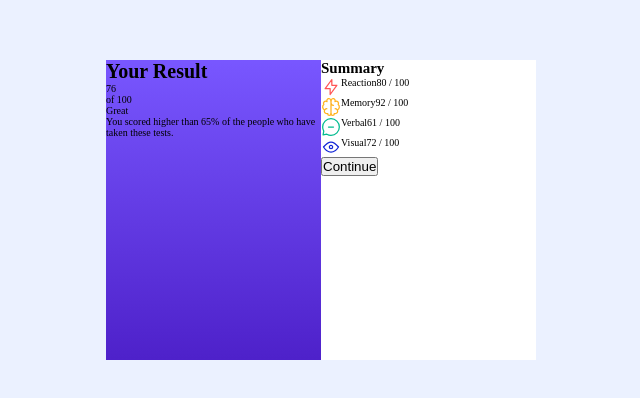
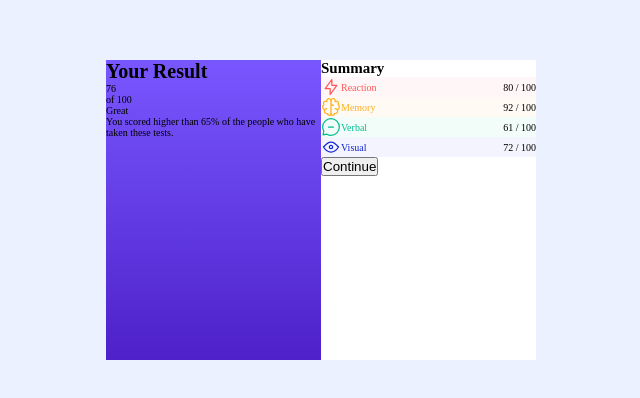
Before and after one commit to NullCoffeeException-Frontend-Mentor/results-summary-component, a React (Vite) app: page / in a window 1280 px wide. Shown: the part 190-588 px from the top of the page, without its empty margins (319-959 px from the left). Built offline with nearby package versions, Linux system fonts and the light colour scheme.

Commit message:
style: Summary 박스 색상 적용

```diff
--- a/src/components/ScoreBox.jsx
+++ b/src/components/ScoreBox.jsx
@@ -8,7 +8,7 @@ export default function ScoreBox({ style, img, subject, score }) {
             <p>
                 {subject}
             </p>
-            <p>
+            <p className="scorebox__score">
                 {score}<span> / 100</span>
             </p>
         </div>
--- a/src/constants/tokens.js
+++ b/src/constants/tokens.js
@@ -1,5 +1,7 @@
 import { palette } from './palette'
 
+
+// 이 프로젝트에서는 못 쓴다. 쓰려면 CSS in JS 방식을 써야 한다.
 export const tokens = {
     reactionText: palette.redPrimary,
     reactionBackground: palette.redSecondary,
--- a/src/styles/ScoreBox.css
+++ b/src/styles/ScoreBox.css
@@ -1,3 +1,31 @@
+
+
 .scorebox {
     display: flex;
+    align-items: center;
 }
+
+.scorebox--reaction {
+    color: hsl(0, 100%, 67%);
+    background-color: #fff6f7;
+}
+
+.scorebox--memory {
+    color: hsl(39, 100%, 56%);
+    background-color: #fffaf4;
+}
+
+.scorebox--verbal {
+    color: hsl(166, 100%, 37%);
+    background-color: #f2fdf9;
+}
+
+.scorebox--visual {
+    color: hsl(234, 85%, 45%);
+    background-color: #f4f4fe;
+}
+
+.scorebox__score {
+    margin-left: auto;
+    color: #000;
+}
```
Also changed, not shown: 1 other file (tests, documents, lock files or other folders).
